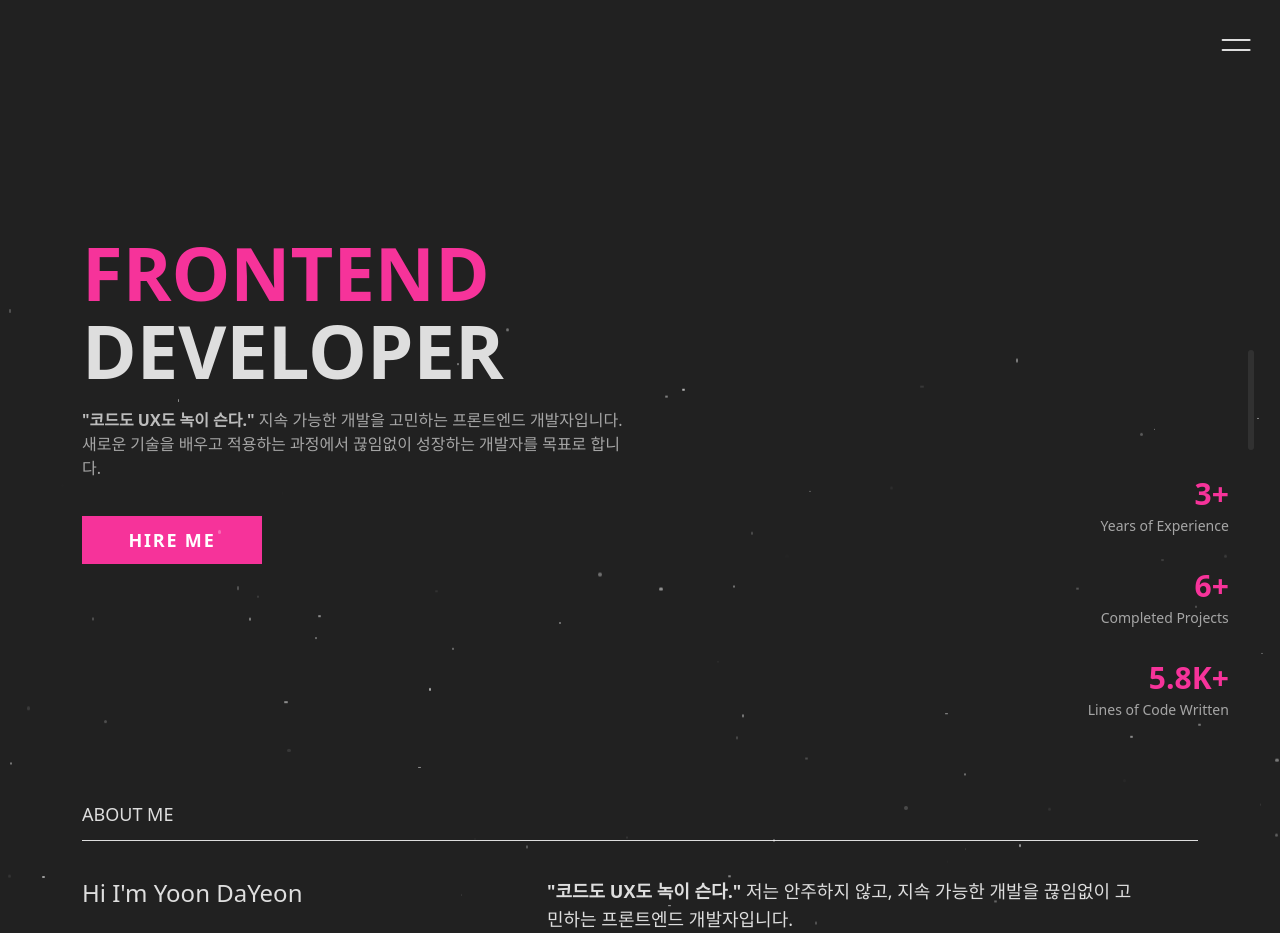
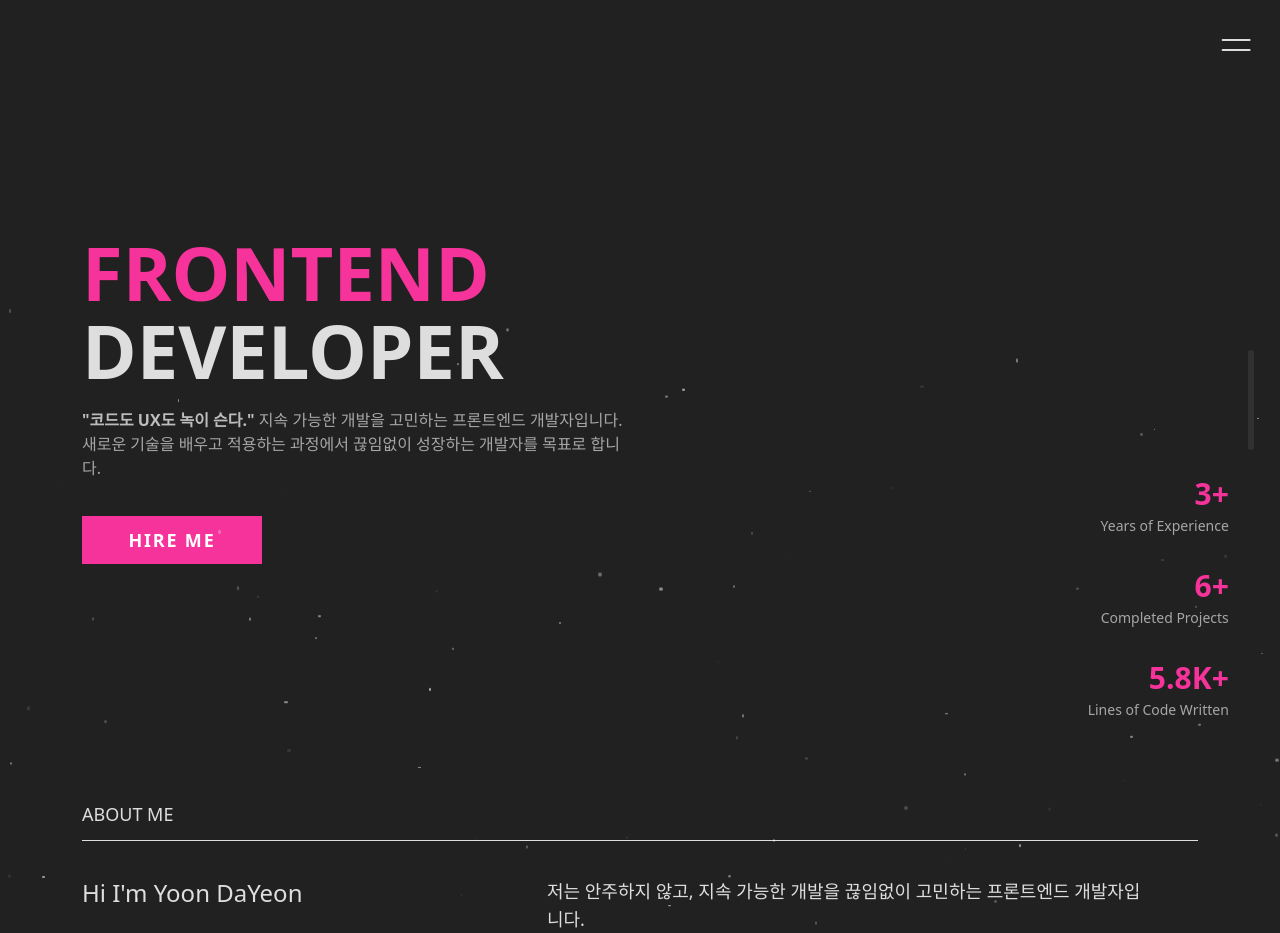
Before and after one commit to code-wave-080/portfolio, a Next.js app: page / in a window 1280 px wide. Shown: the top 933 px of the page. Built offline with nearby package versions, Linux system fonts and the light colour scheme.

Commit message:
chore: AboutMe 컴포넌트에서 주석 처리된 인용구 제거
가독성과 유지보수성 향상을 위해 AboutMe 컴포넌트에서 사용되지 않고 오래된 주석 코드를 정리했습니다.

```diff
--- a/src/app/components/AboutMe.tsx
+++ b/src/app/components/AboutMe.tsx
@@ -2,9 +2,6 @@ export default function AboutMe() {
     return (
         <section className="pb-section text-[#DEDEDE]" id="about-me">
             <div className="container">
-                {/*<h2 className="text-4xl md:text-6xl font-thin mb-20 slide-up-and-fade">
-                    "코드도 UX도 녹이 슨다."
-                </h2>*/}
                 <p
                     className="text-lg pb-3 border-b text-muted-foreground slide-up-and-fade"
                     style={{
@@ -37,9 +34,6 @@ export default function AboutMe() {
                                     opacity: 1,
                                 }}
                             >
-                                <strong>
-                                    &quot;코드도 UX도 녹이 슨다.&quot;
-                                </strong>{' '}
                                 저는 안주하지 않고, 지속 가능한 개발을 끊임없이
                                 고민하는 프론트엔드 개발자입니다.
                             </p>
```
